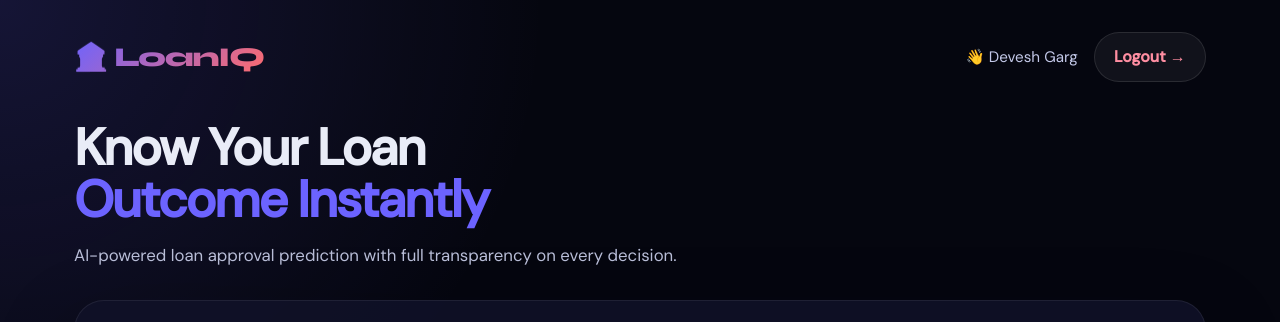
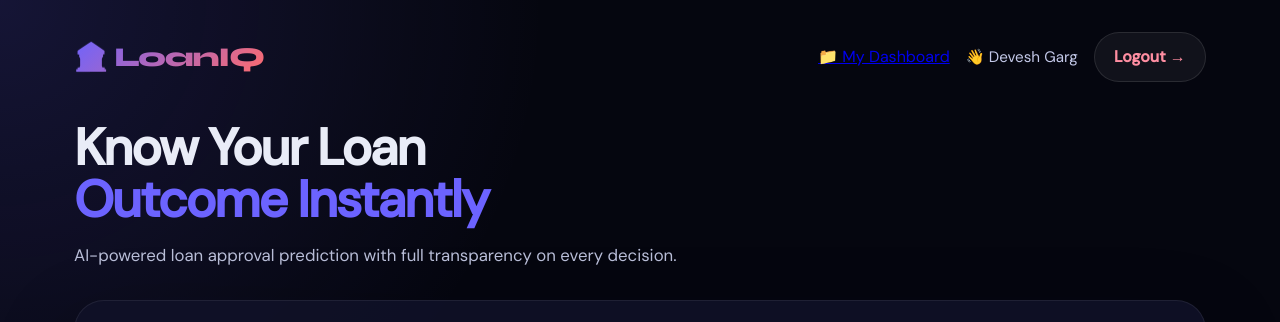
Before and after one commit to DeveshGarg19/AI_Powered-Loan-Approval-System, a Flask app: page / in a window 1280 px wide. Shown: the top 322 px of the page. Run offline with Flask 3, Linux system fonts and the light colour scheme; a user stored in the database is signed in; parts of the project's set-up code (start-up, migrations or seed data) failed here and were passed over.

Commit message:
Update index.html

```diff
--- a/templates/index.html
+++ b/templates/index.html
@@ -12,6 +12,7 @@
   <nav>
     <div class="logo">🏦 LoanIQ</div>
     <div class="nav-container">
+      <a href="/dashboard" class="dashboard-link">📁 My Dashboard</a>
       <span class="user-greeting">👋 {{ user_name }}</span>
       <a href="/logout" class="logout-link">Logout →</a>
     </div>
```
